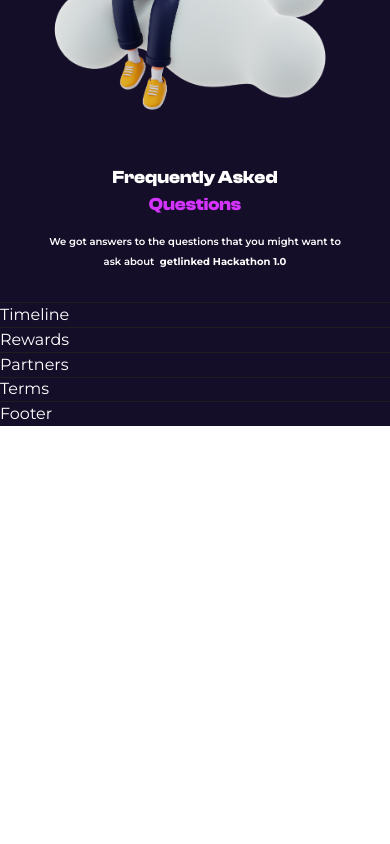
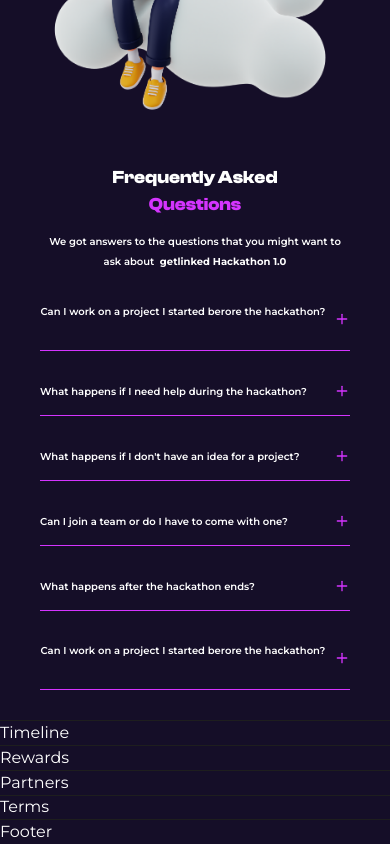
Before and after one commit to akins-dev/hackathon, a Next.js app: page / in a window 390 px wide. Shown: the part 3271-4115 px from the top of the page. Before the commit the page ends 3697 px from the top, so only its background shows below. Built offline with nearby package versions, Linux system fonts and the light colour scheme.

Commit message:
chore: finished faq section

```diff
--- a/app/(landing)/page.tsx
+++ b/app/(landing)/page.tsx
@@ -24,8 +24,7 @@
 
   return (
     <div className="flex relative flex-col bg-bkg text-white overflow-hidden">
-      <div className="
-      absolute w-[200px] h-[150px] md:h-[200px] top-[120px] bg-cpurple
+      <div className="absolute w-[200px] h-[150px] md:h-[200px] top-[120px] bg-cpurple
       rounded-full md:left-[240px] custom-blur z-0 " />
       <div className=" hidden md:flex
       absolute w-[200px] h-[200px] top-[240px] bg-cpurple
--- a/components/button.tsx
+++ b/components/button.tsx
@@ -8,7 +8,7 @@
     content
 }: ButtonProp) => {
   return (
-    <button className="bg-gradient-to-r from-gradientx to-gradienty rounded lg:py-[16px] py-[10px] lg:w-[172px] w-[120px] items-center active:scale-95 transition translate">
+    <button className="bg-gradient-to-r from-gradientx to-gradienty rounded lg:py-[16px] py-[10px] lg:w-[172px] w-[120px] items-center active:scale-95 transition duration-300">
         <p className="lg:text-[16px] text-sm text-center items-center font-medium">{content}</p>
     </button>
   )
--- a/components/landing/faq.tsx
+++ b/components/landing/faq.tsx
@@ -2,10 +2,79 @@
 
 import Image from 'next/image'
 
+import {
+  Accordion,
+  AccordionContent,
+  AccordionItem,
+  AccordionTrigger,
+} from "@/components/ui/accordion"
+
+const accordionObject = [
+  {
+    question: "What happens if I need help during the hackathon?",
+    answer: "Yes. It adheres to the WAI-ARIA design pattern."
+  },
+  {
+    question: "What happens if I don't have an idea for a project?",
+    answer: "Yes. It adheres to the WAI-ARIA design pattern."
+  },
+  {
+    question: "Can I join a team or do I have to come with one?",
+    answer: "Yes. It adheres to the WAI-ARIA design pattern."
+  },
+  {
+    question: "What happens after the hackathon ends?",
+    answer: "Yes. It adheres to the WAI-ARIA design pattern."
+  }
+]
+
 const FAQ = () => {
   return (
-    <div className="flex flex-col md:flex-row-reverse mx-[40px] lg:mx-[60px] xl:mx-[120px] 2xl:mx-[240px] my-[30px] md:my-[40px] gap-x-[100px]">
-      <div className="flex my-auto 2xl:mr-[400px]">
+    <div className="flex flex-col-reverse md:flex-row mx-[40px] lg:mx-[60px] xl:mx-[120px] 2xl:mx-[240px] my-[30px] md:my-[40px] gap-x-[100px]">
+
+      <div className="flex flex-col mt-[40px] md:my-auto">
+        <div className="flex flex-col text-[18px] md:text-[24px] lg:text-[32px] leading-normal clash-display">
+          <h2 className="font-bold text-center md:text-start">Frequently Asked</h2>
+          <h2 className="font-bold text-center md:text-start text-cpink">Questions </h2>
+        </div>
+        <div className="flex flex-col font-semibold mt-[14px] leading-loose max-w-[390px] 2xl:max-w-[1200px] text-center md:text-start text-[10px] md:text-[12px] lg:text-[14px]">
+          <div>
+            We got answers to the questions that you might want to ask about
+            &nbsp;<span className="font-bold">getlinked Hackathon 1.0</span>
+          </div>
+        </div>
+        <div className="flex max-w-[500px] flex-col">
+          <Accordion type="single" collapsible>
+            <AccordionItem value="item-1">
+              <AccordionTrigger className="font-semibold text-[10px] md:text-[12px] lg:text-[14px]">Can I work on a project I started berore the hackathon?&nbsp; &nbsp; &nbsp; &nbsp;</AccordionTrigger>
+              <AccordionContent>
+                Yes. It adheres to the WAI-ARIA design pattern.
+              </AccordionContent>
+            </AccordionItem>
+          </Accordion>
+          {
+            accordionObject?.map((item) => (
+              <Accordion type="single" collapsible key={item.question}>
+                <AccordionItem value="item-1">
+                  <AccordionTrigger className="font-semibold text-[10px] md:text-[12px] lg:text-[14px]">{item.question}</AccordionTrigger>
+                  <AccordionContent>
+                    {item.answer}
+                  </AccordionContent>
+                </AccordionItem>
+              </Accordion>
+            ))
+          }
+          <Accordion type="single" collapsible>
+            <AccordionItem value="item-1">
+              <AccordionTrigger className="font-semibold text-[10px] md:text-[12px] lg:text-[14px]">Can I work on a project I started berore the hackathon?&nbsp; &nbsp; &nbsp; &nbsp;</AccordionTrigger>
+              <AccordionContent>
+                Yes. It adheres to the WAI-ARIA design pattern.
+              </AccordionContent>
+            </AccordionItem>
+          </Accordion>
+        </div>
+      </div>
+      <div className="flex my-auto 2xl:mr-[400px] ">
         <Image
           src="/faq.png"
           alt="menu"
@@ -14,18 +83,6 @@
           draggable={false}
         />
       </div>
-      <div className="flex flex-col mt-[40px] md:my-auto">
-        <div className="flex flex-col text-[18px] md:text-[24px] lg:text-[32px] leading-normal clash-display">
-          <h2 className="font-bold text-center md:text-start">Frequently Asked</h2>
-          <h2 className="font-bold text-center md:text-start text-cpink">Questions </h2>
-        </div>
-        <div className="flex font-semibold mt-[14px] leading-loose max-w-[370px] 2xl:max-w-[1200px] text-center md:text-start text-[10px] md:text-[12px] lg:text-[14px]">
-          <div>
-            We got answers to the questions that you might want to ask about
-            &nbsp;<span className="font-bold">getlinked Hackathon 1.0</span>
-          </div>
-        </div>
-      </div>
     </div>
   )
 }
--- a/components/landing/navbar.tsx
+++ b/components/landing/navbar.tsx
@@ -1,9 +1,13 @@
 "use client"
 
 import Link from "next/link"
+import Image from "next/image"
 
 import Button from "@/components/button"
-import Image from "next/image"
+import { cn } from "@/lib/utils"
+
+const constantClassName = "flex font-medium cursor-pointer bg-clip-text hover:text-transparent bg-gradient-to-r from-cpurple via-cpink  to-cpinkx transition-colors duration-300 active:text-transparent"
+
 
 const Navbar = () => {
   return (
@@ -16,16 +20,16 @@
 
       <div className="hidden items-center gap-x-10 xl:gap-x-24 md:flex">
         <div className="flex items-center md:gap-x-3 lg:gap-x-8 xl:gap-x-12">
-          <div className="flex font-medium lg:text-[16px] md:text-sm cursor-pointer">
+          <div className={cn("lg:text-[16px] md:text-sm", constantClassName)}>
             Timeline
           </div>
-          <div className="flex font-medium lg:text-[16px] md:text-sm cursor-pointer">
+          <div className={cn("lg:text-[16px] md:text-sm", constantClassName)}>
             Overview
           </div>
-          <div className="flex font-medium lg:text-[16px] md:text-sm cursor-pointer">
+          <div className={cn("lg:text-[16px] md:text-sm", constantClassName)}>
             FAQ
           </div>
-          <div className="flex font-medium cursor-pointer">
+          <div className={constantClassName}>
             Contact
           </div>
         </div>
--- a/components/ui/accordion.tsx
+++ b/components/ui/accordion.tsx
@@ -2,7 +2,7 @@
 
 import * as React from "react"
 import * as AccordionPrimitive from "@radix-ui/react-accordion"
-import { ChevronDown } from "lucide-react"
+import { Plus } from "lucide-react"
 
 import { cn } from "@/lib/utils"
 
@@ -14,7 +14,7 @@
 >(({ className, ...props }, ref) => (
   <AccordionPrimitive.Item
     ref={ref}
-    className={cn("border-b", className)}
+    className={cn("border-b border-cpink", className)}
     {...props}
   />
 ))
@@ -28,13 +28,13 @@
     <AccordionPrimitive.Trigger
       ref={ref}
       className={cn(
-        "flex flex-1 items-center justify-between py-4 font-medium transition-all hover:underline [&[data-state=open]>svg]:rotate-180",
+        "flex flex-1 items-center justify-between mt-4 py-4 font-medium transition-all hover:text-cpink data-[state=open]:text-cpink [&[data-state=open]>svg]:rotate-180",
         className
       )}
       {...props}
     >
       {children}
-      <ChevronDown className="h-4 w-4 shrink-0 transition-transform duration-200" />
+      <Plus className="h-4 w-4 shrink-0 transition-transform duration-200 text-cpink" />
     </AccordionPrimitive.Trigger>
   </AccordionPrimitive.Header>
 ))
--- a/tailwind.config.js
+++ b/tailwind.config.js
@@ -16,6 +16,20 @@
       },
     },
     extend: {
+      keyframes: {
+        "accordion-down": {
+          from: { height: 0 },
+          to: { height: "var(--radix-accordion-content-height)" },
+        },
+        "accordion-up": {
+          from: { height: "var(--radix-accordion-content-height)" },
+          to: { height: 0 },
+        },
+      },
+      animation: {
+        "accordion-down": "accordion-down 0.2s ease-out",
+        "accordion-up": "accordion-up 0.2s ease-out",
+      },
       colors: {
         bkg: '#150E28',
         gradientx: '#FE34B9',
```
